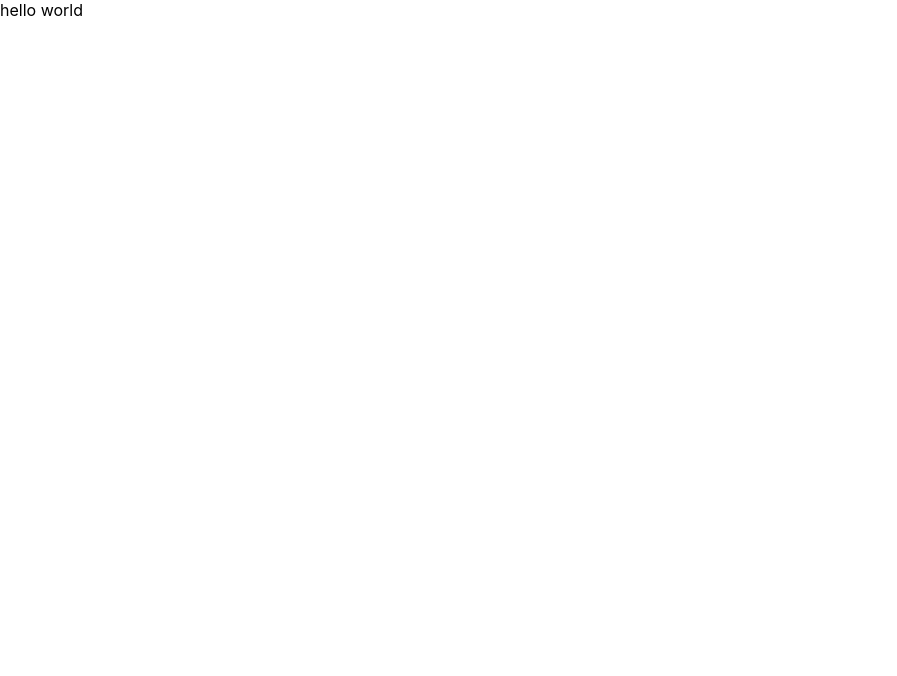
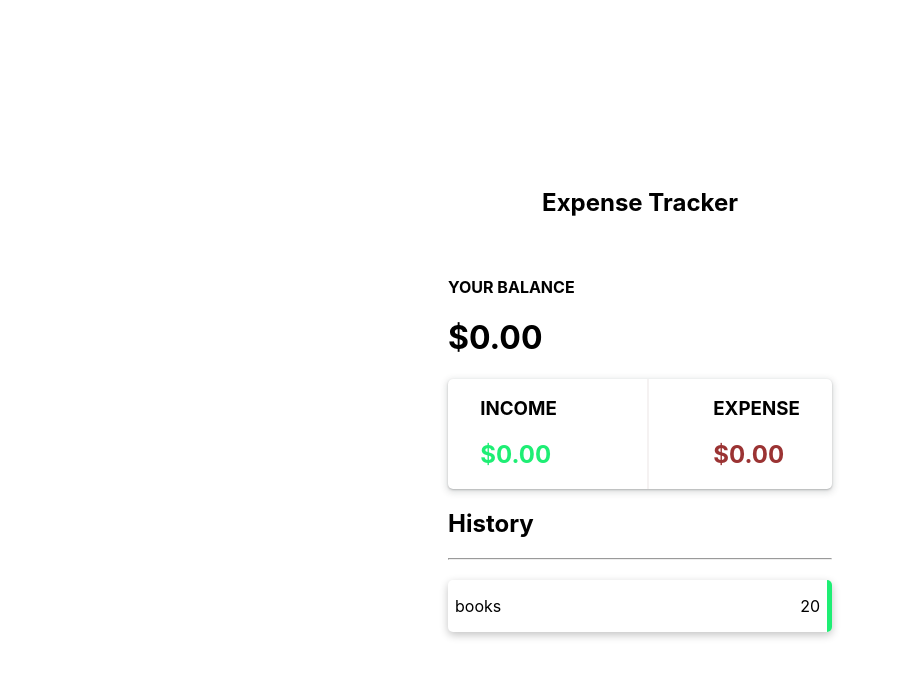
Before and after one commit to Jrana1/-expense-tracker-react, a React (Create React App) app: page / in a window 1280 px wide. Shown: the top 676 px of the page, without its empty margins (0-897 px from the left). Built offline with nearby package versions, Linux system fonts and the light colour scheme.

Commit message:
history done

```diff
--- a/src/App.js
+++ b/src/App.js
@@ -1,8 +1,17 @@
-
+import Header from "./components/Header";
+import './components/App.css';
+import Balance from "./components/Balance";
+import Income from "./components/Income";
+import History from "./components/History";
 function App() {
   return (
-    <div>
-      hello world
+    <div className="main">
+      <div className="container">
+        <Header></Header>
+        <Balance></Balance>
+        <Income></Income>
+        <History></History>
+      </div>
     </div>
   );
 }
--- /dev/null
+++ b/src/components/App.css
@@ -0,0 +1,41 @@
+.main{
+
+    display: flex;
+    justify-content: center;
+    height: 100vh;
+    align-items: center;
+}
+.container{
+    width: 30%;
+}
+.income-expences{
+    display: flex;
+    justify-content: space-around;
+    box-shadow: rgba(60, 64, 67, 0.3) 0px 1px 2px 0px, rgba(60, 64, 67, 0.15) 0px 2px 6px 2px;
+    border-radius: 5px;
+}
+.income{
+    border-right: 2px solid rgb(245, 242, 242);
+    padding-right: 90px;
+}
+.income >h3{
+text-transform:uppercase;
+}
+.expenses h3{
+    text-transform: uppercase;
+}
+.income >h2{
+    color: #1eee74;
+}
+.expenses h2{
+    color:rgb(155, 51, 51);
+}
+.items{
+    margin-top: 20px;
+    padding: 0px 7px;
+    display: flex;
+    justify-content: space-between;
+    box-shadow: rgba(0, 0, 0, 0.24) 0px 3px 8px;
+    border-right: 5px solid #1eee74;
+    border-radius: 5px;
+}
--- /dev/null
+++ b/src/components/Balance.js
@@ -0,0 +1,12 @@
+import React from 'react';
+
+const Balance = () => {
+    return (
+        <>
+            <h4 >YOUR  BALANCE</h4>
+            <h1>$0.00</h1>
+        </>
+    );
+};
+
+export default Balance;
--- /dev/null
+++ b/src/components/Header.js
@@ -0,0 +1,11 @@
+import React from 'react';
+
+const Header = () => {
+    return (
+        <div style={{ textAlign: "center", marginBottom: "60px" }}>
+            <h2>Expense Tracker</h2>
+        </div>
+    );
+};
+
+export default Header;
--- /dev/null
+++ b/src/components/History.js
@@ -0,0 +1,16 @@
+import React from 'react';
+
+const History = () => {
+    return (
+        <div>
+            <h2>History</h2>
+            <hr />
+            <div className="items">
+                <p>books</p>
+                <p>20</p>
+            </div>
+        </div>
+    );
+};
+
+export default History;
--- /dev/null
+++ b/src/components/Income.js
@@ -0,0 +1,18 @@
+import React from 'react';
+
+const Income = () => {
+    return (
+        <div className="income-expences">
+            <div className="income">
+                <h3>income</h3>
+                <h2>$0.00</h2>
+            </div>
+            <div className="expenses">
+                <h3>expense</h3>
+                <h2>$0.00</h2>
+            </div>
+        </div>
+    );
+};
+
+export default Income;
```
